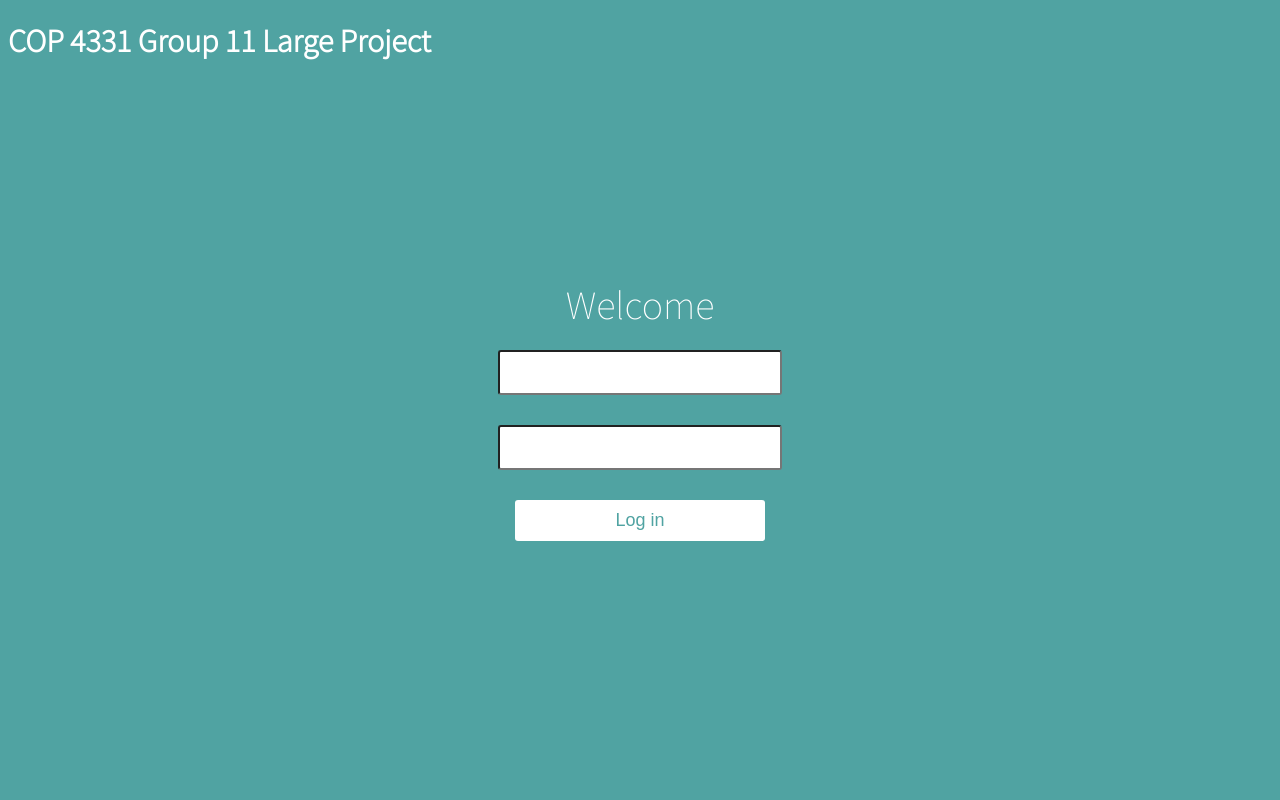
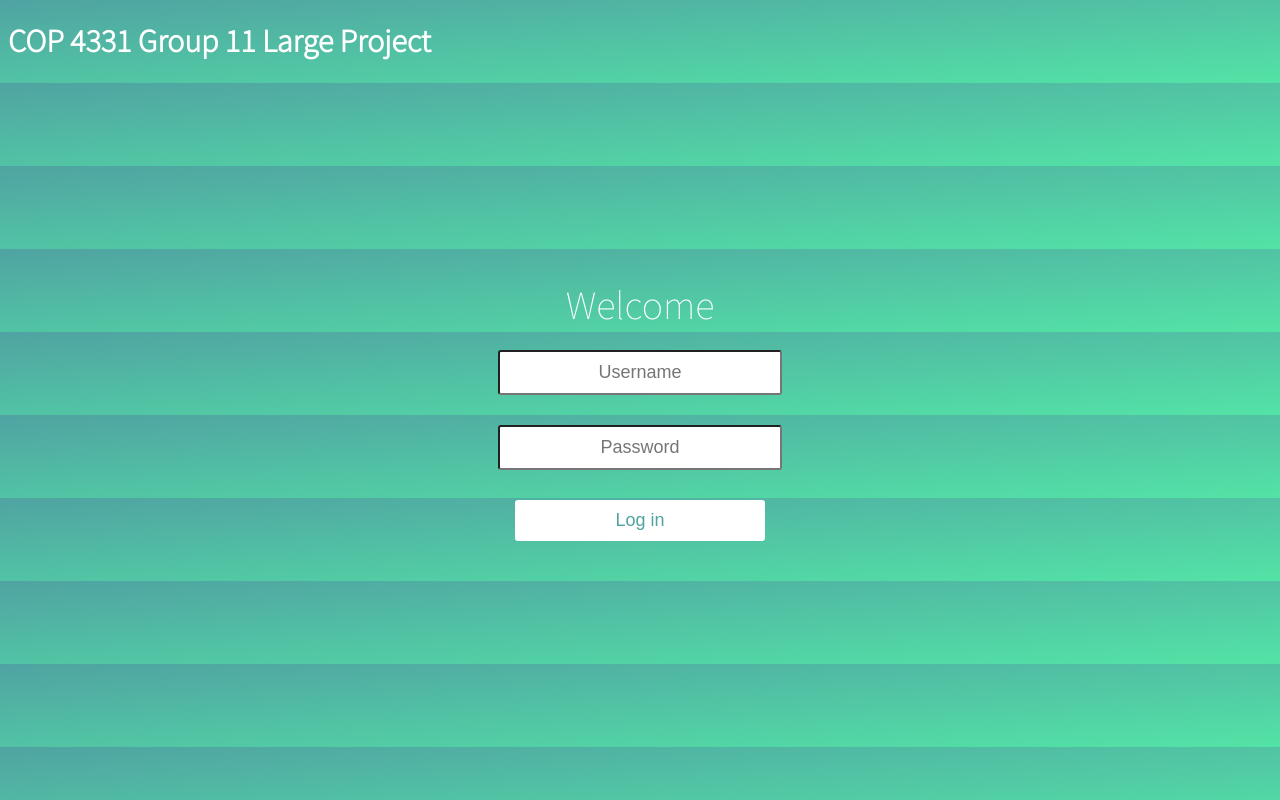
Before and after one commit to AhmadBarhamje/COP-4331C-LargeProject-Group11, a React (Create React App) app in the folder frontend/: page / in a window 1280 px wide. Built offline with nearby package versions, Linux system fonts and the light colour scheme.

Commit message:
Update index.css

```diff
--- a/frontend/src/index.css
+++ b/frontend/src/index.css
@@ -1,32 +1,15 @@
 @import url(https://fonts.googleapis.com/css?family=Source+Sans+Pro:200,300);
 body {
 	background: #50a3a2;
+	background: -webkit-linear-gradient(top left, #50a3a2 0%, #53e3a6 100%);
+	background: -moz-linear-gradient(top left, #50a3a2 0%, #53e3a6 100%);
+	background: -o-linear-gradient(top left, #50a3a2 0%, #53e3a6 100%);
+	background: linear-gradient(to bottom right, #50a3a2 0%, #53e3a6 100%);
+
 	font-family: 'Source Sans Pro', sans-serif;
 	color: white;
 	font-weight: 300;
 
-	::-webkit-input-placeholder { /* WebKit browsers */
-		font-family: 'Source Sans Pro', sans-serif;
-			color:    white;
-		font-weight: 300;
-	}
-	:-moz-placeholder { /* Mozilla Firefox 4 to 18 */
-		font-family: 'Source Sans Pro', sans-serif;
-		 color:    white;
-		 opacity:  1;
-		font-weight: 300;
-	}
-	::-moz-placeholder { /* Mozilla Firefox 19+ */
-		font-family: 'Source Sans Pro', sans-serif;
-		 color:    white;
-		 opacity:  1;
-		font-weight: 300;
-	}
-	:-ms-input-placeholder { /* Internet Explorer 10+ */
-		font-family: 'Source Sans Pro', sans-serif;
-		 color:    white;
-		font-weight: 300;
-	}
 }
 
 code {
```
